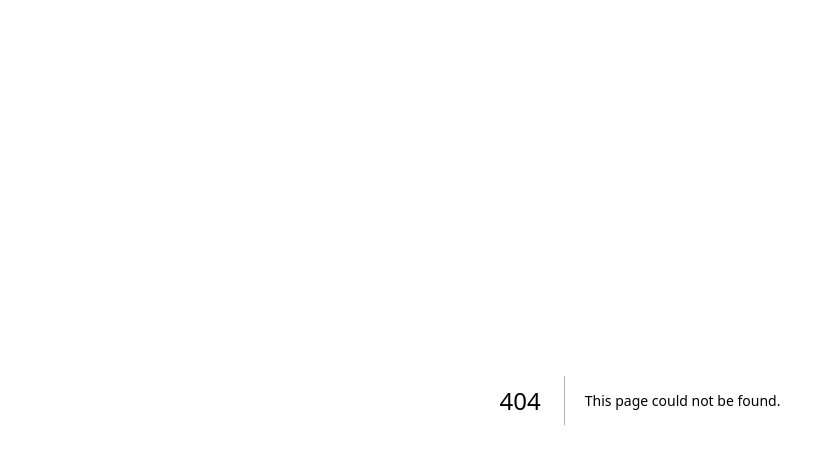
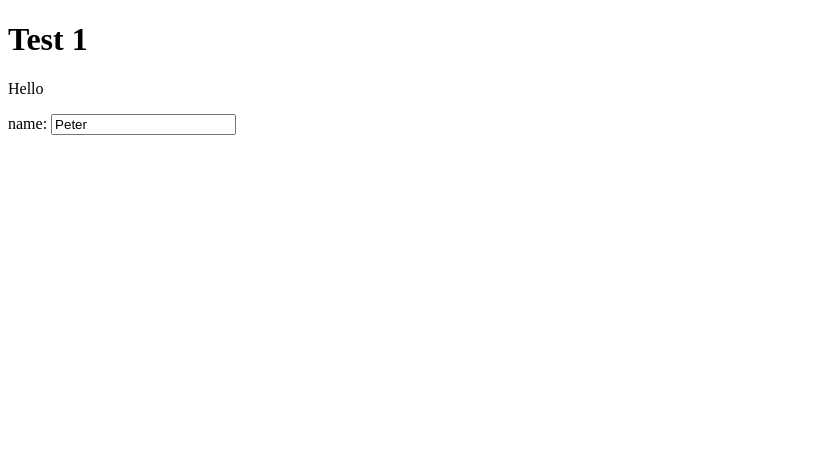
Before and after one commit to peterlidee/dive-in-next-13-tests, a Next.js app: page /test1 in a window 1280 px wide. Before the commit this address had no page. Shown: the top 464 px of the page, without its empty margins (0-835 px from the left). Built offline with nearby package versions, Linux system fonts and the light colour scheme.

Commit message:
updated from page1 to test1 route

```diff
--- a/app/page.js
+++ b/app/page.js
@@ -6,7 +6,7 @@ export default function Home() {
       <h1>home</h1>
       <ul>
         <li>
-          <Link href='/page1'>Test 1</Link>
+          <Link href='/test1'>Test 1</Link>
         </li>
       </ul>
     </div>
--- /dev/null
+++ b/pages/test1.js
@@ -0,0 +1,12 @@
+import Hello from '@/components/Hello';
+import Input from '@/components/Input';
+
+export default function Test1() {
+  return (
+    <div>
+      <h1>Test 1</h1>
+      <Hello />
+      <Input />
+    </div>
+  );
+}
```
